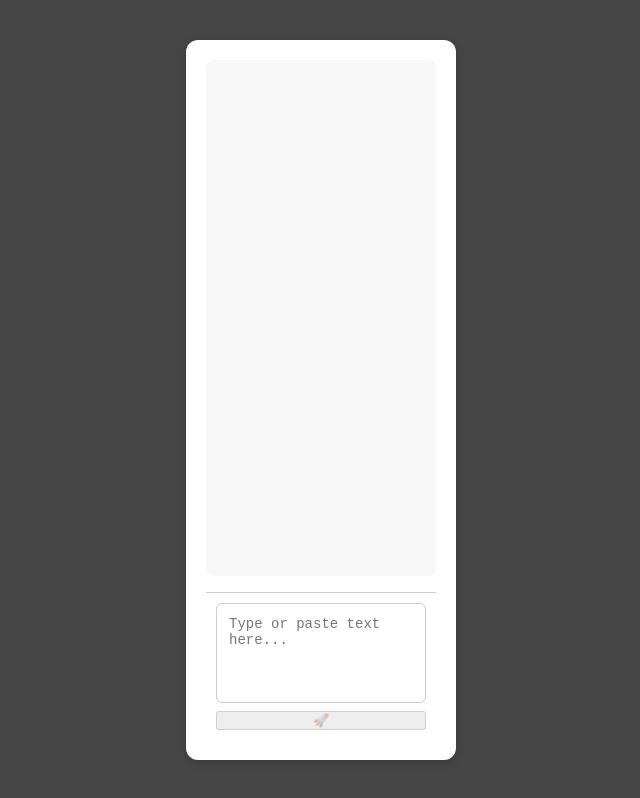
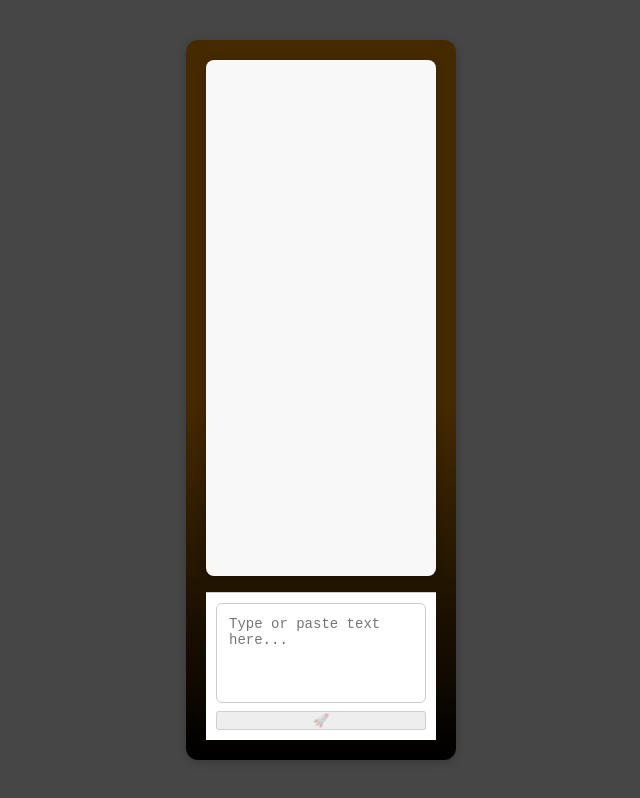
Before and after one commit to lilbobb/HNG13-STAGE3-TASK, a React (Vite) app: page / in a window 1280 px wide. Shown: the whole page, without its empty margins (319-959 px from the left). Built offline with nearby package versions, Linux system fonts and the light colour scheme; a web font is replaced by a local one.

Commit message:
On branch main

```diff
--- a/src/App.css
+++ b/src/App.css
@@ -17,10 +17,10 @@ body {
 }
 
 .chat-container {
-  background: white;
+  background: linear-gradient(#452a00 50%, #000000);
   padding: 20px;
   border-radius: 12px;
-  box-shadow: 0 2px 10px rgba(0, 0, 0, 0.2);
+  box-shadow: 0 2px 10px #00000033;
   width: 100%;
   max-width: 600px;
   display: flex;
@@ -34,6 +34,7 @@ body {
   background: #f8f8f8;
   padding: 16px;
   border-radius: 8px;
+  box-shadow: 0 2px 10px #00000033;
   flex-grow: 1;
   overflow-y: auto;
   color: #222;
```
